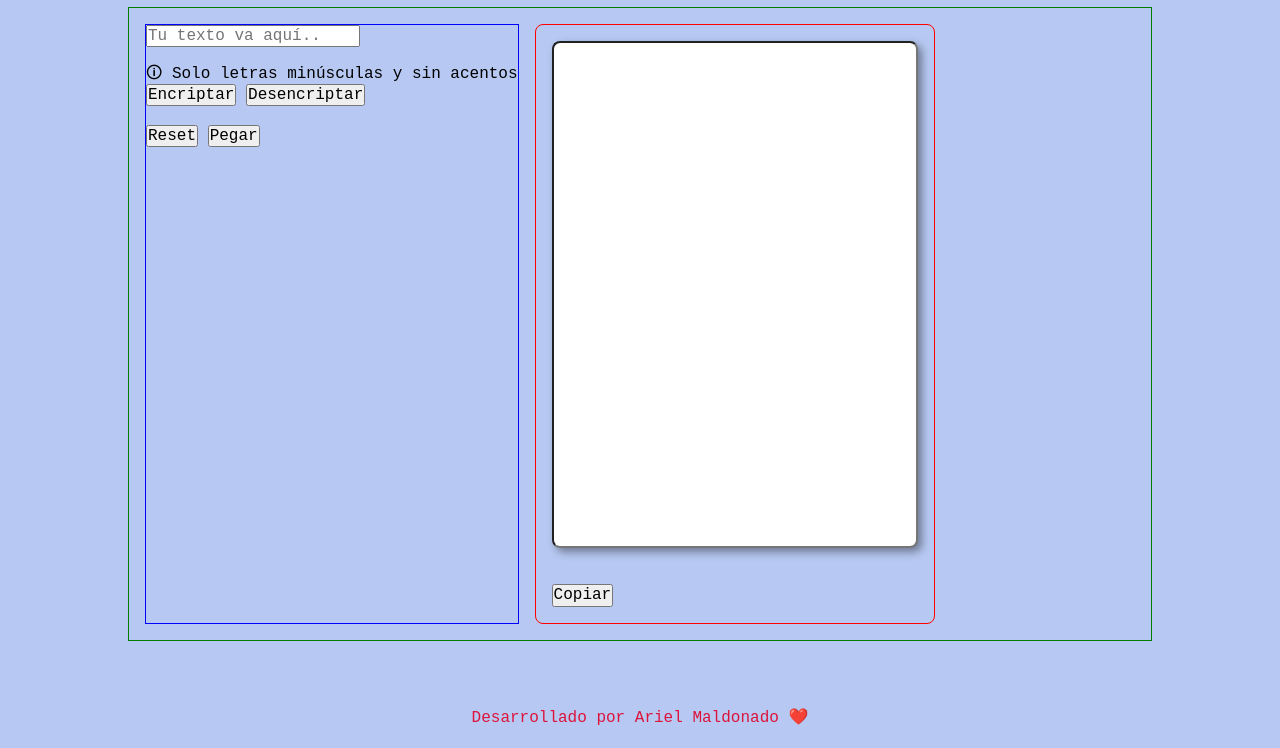
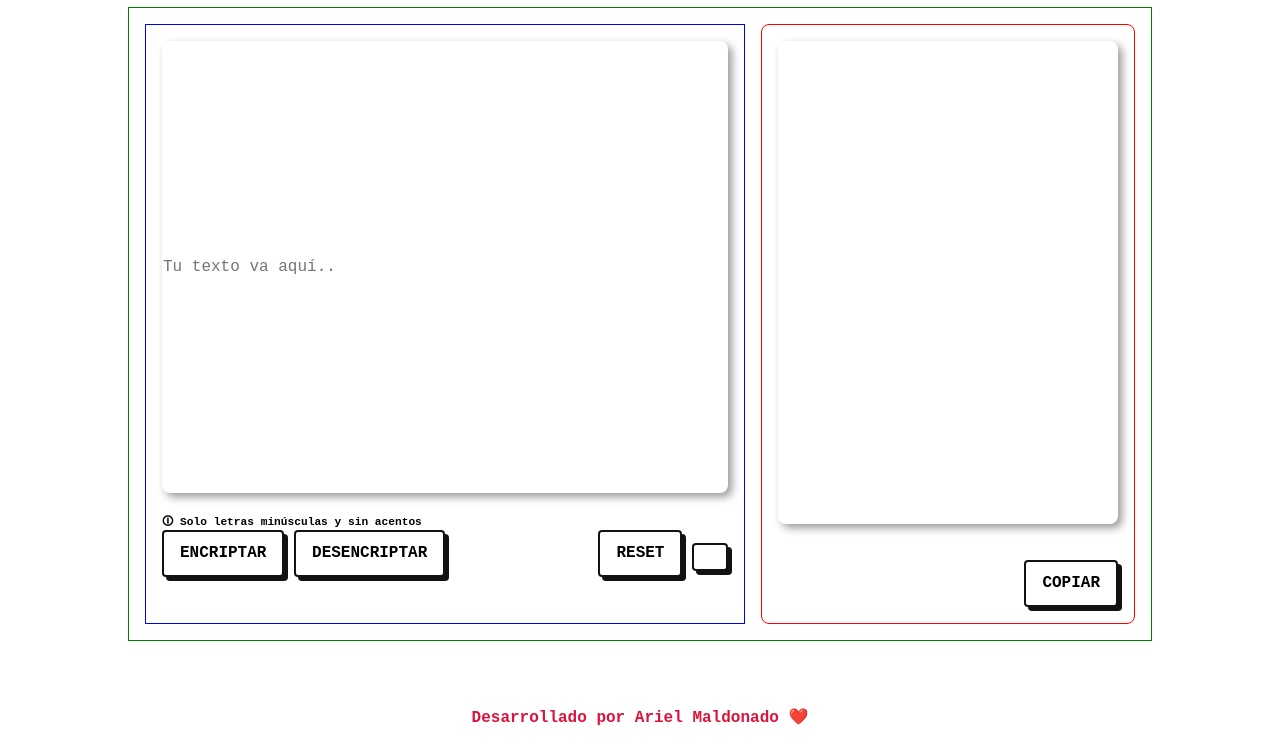
Before and after one commit to ariel2319/encriptador-alura, a plain HTML site: page index.html in a window 1280 px wide. Shown: the part 73-821 px from the top of the page. Drawn offline with Linux system fonts and the light colour scheme.

Commit message:
botones retro

```diff
--- a/css/style.css
+++ b/css/style.css
@@ -1,6 +1,6 @@
 body {
-  background: #B7C9F2;
   font-family: 'Courier New', Courier, monospace, Times, serif;
+  font-weight: 700;
   min-height: 100vh;
 }
 
@@ -9,7 +9,9 @@ body {
   padding: 0;
   box-sizing: border-box;
 }
-
+h1{
+  text-align: center;
+}
 .container {
   max-width: 1024px;
   margin: 0 auto;
@@ -21,7 +23,26 @@ body {
 }
 
 .ingreso {
+  width: 65%;
   border: 1px solid blue;
+  padding: 1rem;
+}
+
+label {
+  font-size: 0.7rem;
+}
+
+.ingreso input {
+  width: 100%;
+  height: 80%;
+
+  border-radius: 0.5rem;
+  border: 1px solid transparent;
+  filter: drop-shadow(4px 4px 4px rgba(0, 0, 0, 0.4));
+}
+.buttonPrim{
+  display: flex;
+  justify-content: space-between;
 }
 
 .egreso {
@@ -35,18 +56,23 @@ body {
   border-radius: 0.5rem;
 }
 
-textarea {
+/* input {
   border: 1px solid transparent;
-}
+} */
 
 .taResultado {
   width: 100%;
   height: 90%;
   border-radius: 0.5rem;
+  border: 1px solid transparent;
 
   filter: drop-shadow(4px 4px 4px rgba(0, 0, 0, 0.4));
 }
 
+.buttonSec{
+  display: flex;
+  justify-content: end;
+}
 footer {
   text-align: center;
   position: absolute;
@@ -54,3 +80,21 @@ footer {
   width: 100%;
   color: crimson;
 }
+
+.retro {
+  font-weight: bold;
+  text-transform: uppercase;
+
+  background-color: white;
+  padding: 0.75rem 1rem;
+  border-radius: 0.25rem;
+  border: 0.125rem solid #121212;
+  box-shadow: 0.25rem 0.25rem #121212;
+
+  transition: transform 50ms, box-shadow 50ms;
+}
+
+.retro:active {
+  transform: translate(0.125rem 0.125rem);
+  box-shadow: 0.125rem 0.125rem #121212;
+}
--- a/index.html
+++ b/index.html
@@ -20,10 +20,16 @@
       <label for="">🛈 Solo letras minúsculas y sin acentos </label>
 
       <div class="buttonPrim">
-        <button onclick="encriptar()">Encriptar</button>
-        <button onclick="desencriptar()">Desencriptar</button><br><br>
-        <button onclick="limpiar()">Reset</button>
-        <button onclick="pegarTexto()">Pegar</button>
+        <div class="funciones">
+
+          <button class="retro" onclick="encriptar()">Encriptar</button>
+          <button class="retro" onclick="desencriptar()">Desencriptar</button><br><br>
+        </div>
+        <div class="extraFunction">
+
+          <button class="retro" onclick="limpiar()">Reset</button>
+          <button class="retro" onclick="pegarTexto()"> </button>
+        </div>
       </div>
 
     </div>
@@ -33,7 +39,7 @@
       <input type="text" id="resultado" rows="4" cols="50" class="taResultado"><br><br>
 
       <div class="buttonSec">
-        <button onclick="copiar()">Copiar</button>
+        <button class="retro" onclick="copiar()">Copiar</button>
       </div>
     </div>
 
```
Also changed, not shown: img/icono-pegar.png (added), img/icono-regreso.png (added).
